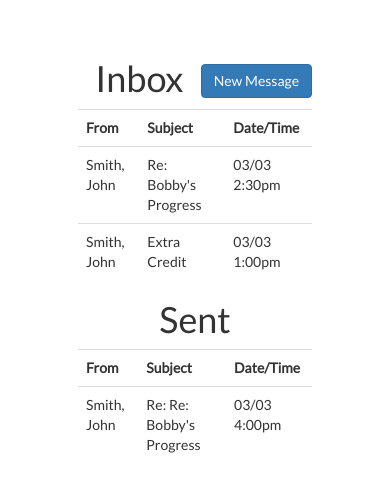
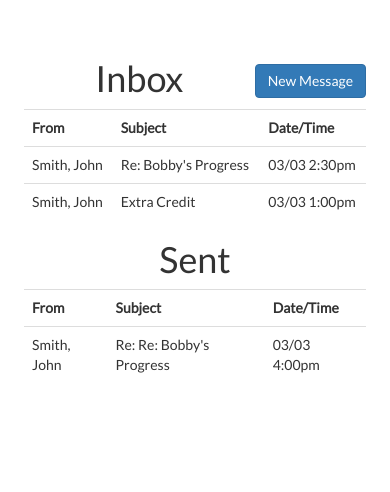
Before and after one commit to amc8391/CoderGarten, a Flask app: page /messages in a window 390 px wide. Shown: the part 51-543 px from the top of the page. Run offline with Flask 2, Linux system fonts and the light colour scheme; some libraries are stand-ins or nearby versions.

Commit message:
Some media queries for the main container

```diff
--- a/app/static/css/main.css
+++ b/app/static/css/main.css
@@ -36,6 +36,16 @@ h1 {
 	/*margin-top: 51px;*/
     margin: 0 auto;
 	width: 65%;
+}
+@media screen and (max-width: 768px) {
+    #content {
+        width: 85%
+    }
+}
+@media screen and (max-width: 480px) {
+    #content {
+        width: 95%
+    }
 }
 
 .full {
```
